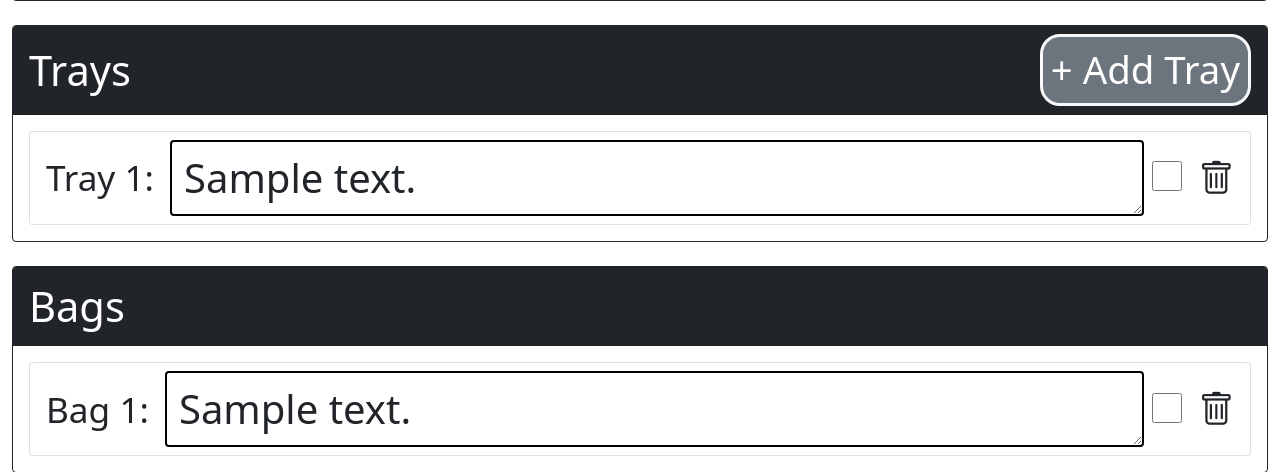
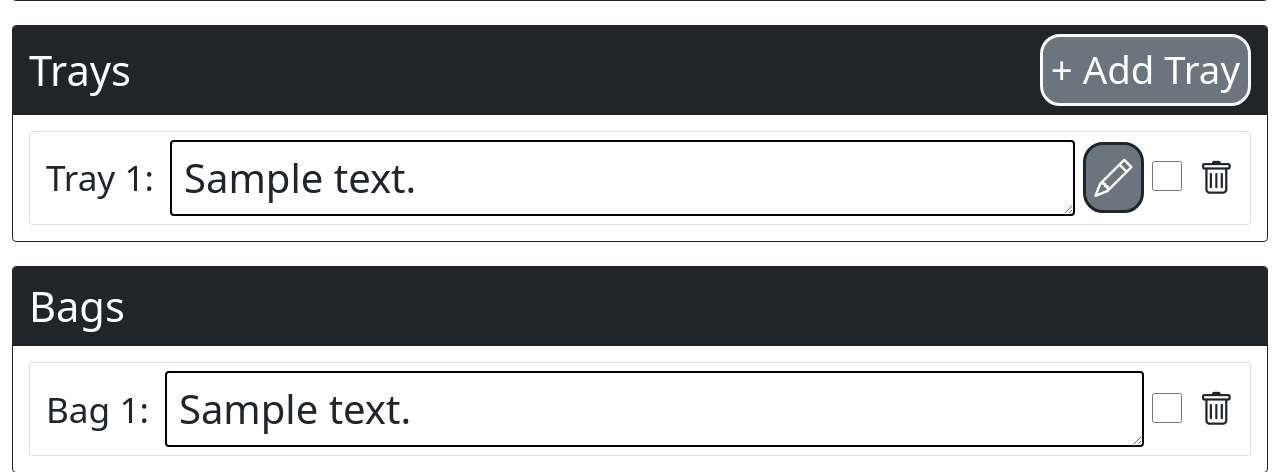
Before and after one commit to mkrzywonski/fdtracker, a Flask app: page /edit_batch/1 in a window 1280 px wide. Shown: the part 954-1426 px from the top of the page. Run offline with Flask 3, Linux system fonts and the light colour scheme; tables that the repository leaves empty hold one stand-in row (values such as "Sample post"); grey boxes marked "Sample" are stand-in pictures.

Commit message:
Add edit button for trays on edit batch screen
Co-Authored-By: Claude Sonnet 4.6 <noreply@anthropic.com>

```diff
--- a/templates/edit_batch.html
+++ b/templates/edit_batch.html
@@ -53,7 +53,8 @@
                 <span class="me-2" style="white-space: nowrap;">Tray {{ tray.position }}:</span>
                 <textarea class="form-control mx-2" id="tray-{{ tray.id }}" name="tray-{{ tray.id }}"
                     rows="1">{{ tray.contents }}</textarea>
-                <div class="ms-auto" style="white-space: nowrap;">
+                <div class="ms-auto d-flex align-items-center gap-2" style="white-space: nowrap;">
+                    <a href="{{ url_for('edit_tray', id=tray.id) }}" class="btn btn-sm btn-secondary border-dark"><i class="bi bi-pencil"></i></a>
                     <label>
                         <input type="checkbox" class="checkbox" name="delete_tray" value="{{ tray.id }}"> <i
                             class="bi bi-trash ms-2"></i>
```
